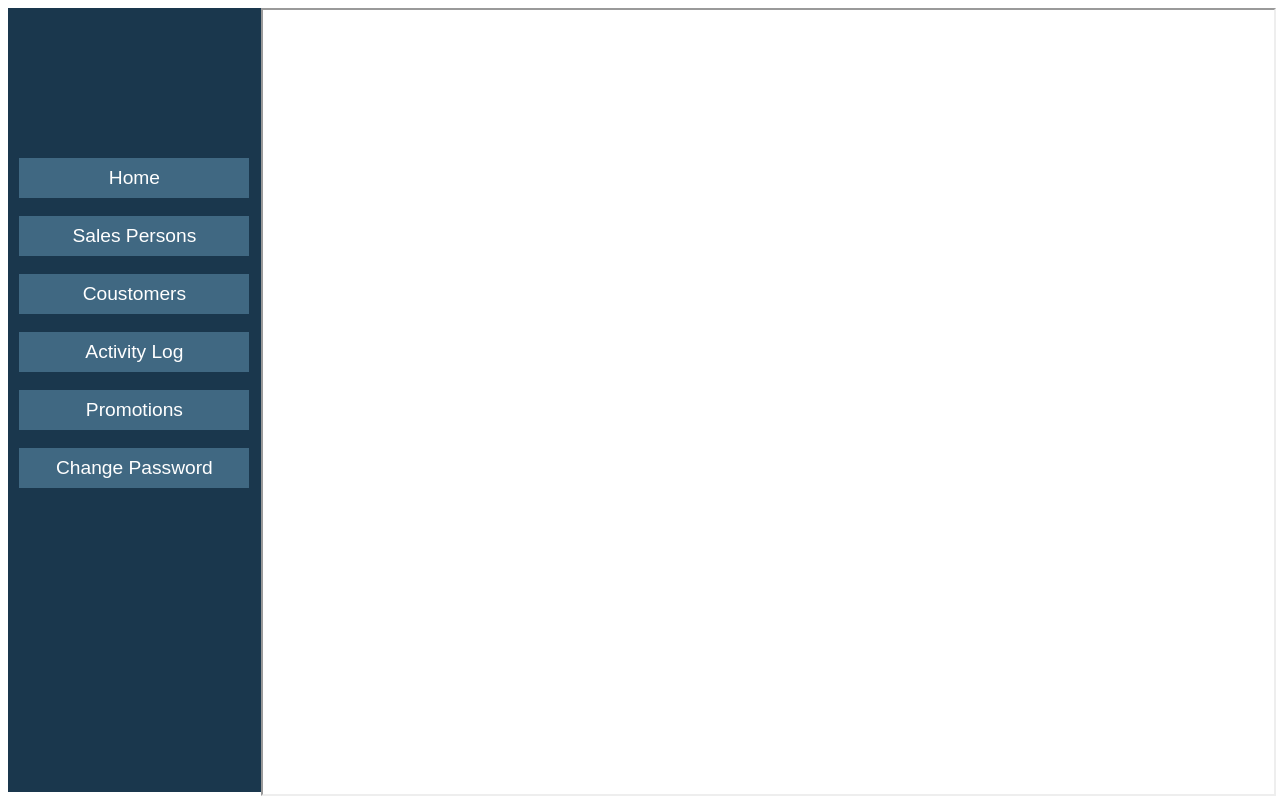
After one commit to sxchintha/Quick-Eats-CRM, a PHP site: page /Admin/Index.html in a window 1280 px wide. The commit adds this page. Run offline with PHP 8.4, Linux system fonts and the light colour scheme.

Commit message:
Update customer details and the navigation bar added

```diff
--- a/js/UserManagement.js
+++ b/js/UserManagement.js
@@ -104,6 +104,7 @@ function setDetailsCus(name, address, pNo, email) {
     document.getElementById("uAddress").value = address;
     document.getElementById("uTelNo").value = pNo;
     document.getElementById("uEmail").value = email;
+    document.getElementById("currentTel").value = pNo; // To send the current telNo with form data
 }
 
 function editUserCus(name, address, pNo, email) {
--- /dev/null
+++ b/php/Admin/Index.html
@@ -0,0 +1,42 @@
+<html>
+
+<head>
+    <title></title>
+    <link rel="stylesheet" href="index.css">
+</head>
+
+<body>
+    <div class="colom left">
+        <div class="centerbtn">
+            <a href="home.html" target="Veiw"> <button class="btn"> Home </button> </a>
+        </div>
+        </br>
+        <div class="centerbtn1">
+            <a href="../SalesPerson.php" target="Veiw"> <button class="btn"> Sales Persons </button> </a>
+        </div>
+        </br>
+        <div class="centerbtn1">
+            <a href="../Customer.php" target="Veiw"> <button class="btn"> Coustomers </button> </a>
+        </div>
+        </br>
+        <div class="centerbtn1">
+            <a href="home.html" target="Veiw"> <button class="btn"> Activity Log </button> </a>
+        </div>
+        </br>
+        <div class="centerbtn1">
+            <a href="home.html" target="Veiw"> <button class="btn"> Promotions </button> </a>
+        </div>
+        </br>
+        <div class="centerbtn1">
+            <a href="home.html" target="Veiw"> <button class="btn"> Change Password </button> </a>
+        </div>
+        </br>
+
+    </div>
+
+    <div class="colom right">
+        <iframe width="100%" height="100%" name="Veiw"></iframe>
+    </div>
+</body>
+
+</html>
--- /dev/null
+++ b/php/Admin/index.css
@@ -0,0 +1,42 @@
+/* divide web page to two parts*/
+.colom{
+    float: left;
+    height: 100%;
+}
+
+.left{
+    width: 20%;
+    background-color: #1A374D;
+
+}
+.right{
+    width: 80%;
+    height: 100%;
+}
+
+/* make button */
+.btn{
+    font-size: larger;
+    background-color: #406882;
+    width: 230px;
+    height: 40px;
+    cursor: pointer;
+    border: none;
+    color: white;
+}
+button:hover{
+    background-color: white;
+    color: #406882;
+  }
+.centerbtn{
+    text-align: center;
+    width: 100%;
+    height: 40px;
+    padding-top: 150px;
+    }
+
+.centerbtn1{
+        text-align: center;
+        width: 100%;
+        height: 40px;
+        }
--- a/php/Customer.php
+++ b/php/Customer.php
@@ -56,9 +56,9 @@
                     <p id="modalNote" style="display: none;">Note: Default password for the account: <span class="special">quickeats123</span></p>
                 </div>
                 <div class="modal-footer">
-                    <input type="hidden" id="sendSID" name="sendSID"> <!-- Use to send the ID of the user when updating the user details -->
+                    <input type="hidden" id="currentTel" name="currentTel"> <!-- Use to send the current telNo of the user when updating the user details -->
                     <input id="btnAdd" type="submit" formaction="actions/addNewCustomer.php" value="Add User">
-                    <input id="btnUpdate" type="submit" formaction="" value="Update Details">
+                    <input id="btnUpdate" type="submit" formaction="actions/updateCustomer.php" value="Update Details">
                     <input id="btnDelete" type="submit" formaction="actions/removeCustomer.php" value="Remove User">
                     <input id="btnClear" type="reset" value="Clear">
                 </div>
--- a/php/SalesPerson.php
+++ b/php/SalesPerson.php
@@ -56,7 +56,7 @@
                         <tr>
                             <td>NIC <span class="special">*</span></td>
                             <td>:</td>
-                            <td><input type="text" id="uNIC" name="uNIC" required></td>
+                            <td><input type="text" id="uNIC" name="uNIC" pattern="[0-9]{9}V|.[0-9]{11}" required></td>
                         </tr>
                     </table>
                     <p id="modalNote">Note: Default password for the account: <span class="special">quickeats123</span></p>
--- a/php/actions/removeCustomer.php
+++ b/php/actions/removeCustomer.php
@@ -1,8 +1,8 @@
 <?php
 include_once 'dbConfig.php';
 
+$SID = 1; // Staff ID of the user who removed the customer
 $pNo = $_POST['uTelNo'];
-$SID = 1; // Staff ID of the user who removed the customer
 $task = "Remove";
 
 date_default_timezone_set("Asia/Colombo"); // Set default  timezone to Asiz/Colombo
```
Also changed, not shown: php/Sales Person/Index.html (added, +32 -0 lines), php/Sales Person/index.css (added, +42 -0 lines), php/actions/updateCustomer.php (added, +29 -0 lines).
